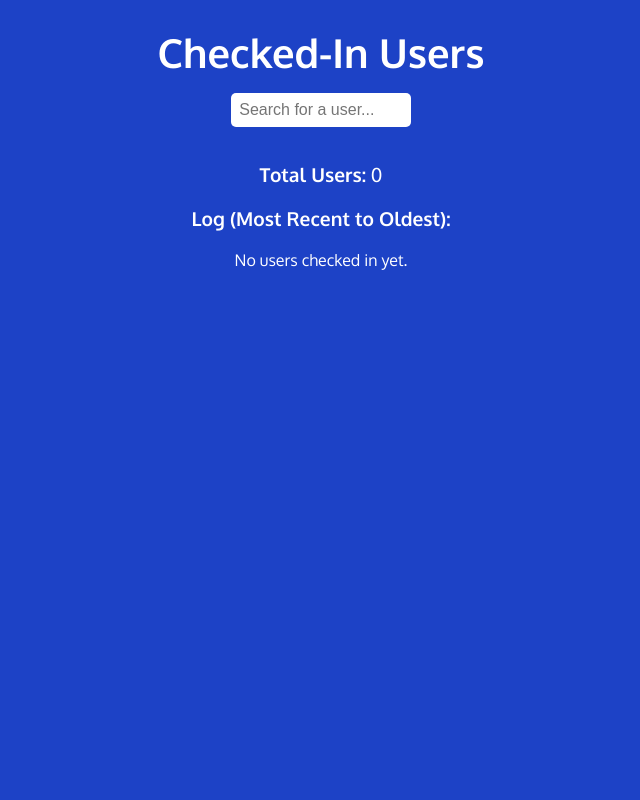
After one commit to hack-duke/qr-code-logger, a Flask app: template templates/log_with_search.html in a window 1280 px wide. The commit adds this page. Shown: the whole page, without its empty margins (319-959 px from the left). Run offline with Flask 3, Linux system fonts and the light colour scheme; the template is opened without the code that fills it, so the values that code supplies are empty; some libraries are stand-ins or nearby versions.

Commit message:
search bar

```diff
--- a/app.py
+++ b/app.py
@@ -73,11 +73,28 @@ def log_user():
 
 @app.route('/log', methods=['GET'])
 def display_log():
-    return render_template('log.html')
+    return render_template('log_with_search.html')
 
 @socketio.on('request_initial_log')
 def handle_initial_log_request():
     emit('update_log', {'log': user_log, 'total_users': len(user_log)})
 
+@socketio.on('search_log')
+def handle_search_log(data):
+    try:
+        query = data.get('query', '').lower()  # Get the query and convert to lowercase for case-insensitive search
+        if not query:
+            emit('search_results', {'log': user_log})  # Return the full log if the query is empty
+            return
+
+        # Filter the log for matching entries
+        filtered_log = [entry for entry in user_log if query in entry['name'].lower()]
+
+        # Emit the filtered results
+        emit('search_results', {'log': filtered_log})
+    except Exception as e:
+        print(f"Error in search_log: {e}")
+        emit('search_results', {'log': []})  # Return an empty log on error
+
 if __name__ == '__main__':
     socketio.run(app, host='0.0.0.0', port=8000)
--- /dev/null
+++ b/templates/log_with_search.html
@@ -0,0 +1,101 @@
+<!DOCTYPE html>
+<html>
+<head>
+    <title>User Log</title>
+    <!-- Link Google Fonts for Oxygen -->
+    <link href="https://fonts.googleapis.com/css2?family=Oxygen:wght@400;700&display=swap" rel="stylesheet">
+    <script src="https://cdnjs.cloudflare.com/ajax/libs/socket.io/4.6.1/socket.io.min.js"></script>
+    <script>
+        document.addEventListener('DOMContentLoaded', () => {
+            const socket = io();
+
+            // Request initial log data on connection
+            socket.on('connect', () => {
+                socket.emit('request_initial_log');
+            });
+
+            // Update log data
+            socket.on('update_log', (data) => {
+                document.getElementById('total-users').textContent = data.total_users;
+                const logDiv = document.getElementById('log');
+                logDiv.innerHTML = '';
+                data.log.forEach(entry => {
+                    const p = document.createElement('p');
+                    p.textContent = `${entry.name}`;
+                    logDiv.appendChild(p);
+                });
+            });
+
+            // Search functionality
+            const searchInput = document.getElementById('search-bar');
+            searchInput.addEventListener('input', () => {
+                const query = searchInput.value.trim();
+                if (query === '') {
+                    // If search is empty, request the full log
+                    socket.emit('request_initial_log');
+                } else {
+                    // Send search query to backend
+                    socket.emit('search_log', { query });
+                }
+            });
+
+            // Update log with search results
+            socket.on('search_results', (data) => {
+                const logDiv = document.getElementById('log');
+                logDiv.innerHTML = ''; // Clear existing content
+                data.log.forEach(entry => {
+                    const p = document.createElement('p');
+                    p.textContent = `${entry.name}`;
+                    logDiv.appendChild(p);
+                });
+            });
+        });
+    </script>
+    <style>
+        /* Apply Oxygen font */
+        body {
+            font-family: 'Oxygen', sans-serif;
+            background-color: #1d42c6; /* Set background color */
+            color: white; /* Set text color */
+            margin: 0;
+            padding: 0;
+            display: flex; /* Use Flexbox for centering */
+            flex-direction: column; /* Stack elements vertically */
+            align-items: center; /* Horizontally center */
+            min-height: 100vh; /* Ensure the body takes up full viewport height */
+            text-align: center; /* Center text alignment */
+        }
+
+        h1 {
+            font-size: 2.5rem;
+            margin-bottom: 1rem;
+        }
+
+        p {
+            font-size: 1.2rem;
+        }
+
+        #log {
+            margin-top: 1rem;
+        }
+
+        #search-bar {
+            padding: 0.5rem;
+            width: 50%;
+            border: none;
+            border-radius: 5px;
+            font-size: 1rem;
+            margin-bottom: 1rem;
+        }
+    </style>
+</head>
+<body>
+    <div>
+        <h1>Checked-In Users</h1>
+        <input id="search-bar" type="text" placeholder="Search for a user...">
+        <p><strong>Total Users:</strong> <span id="total-users">0</span></p>
+        <p><strong>Log (Most Recent to Oldest):</strong></p>
+        <div id="log">No users checked in yet.</div>
+    </div>
+</body>
+</html>
```
Also changed, not shown: templates/log.html (+158 -5 lines).
